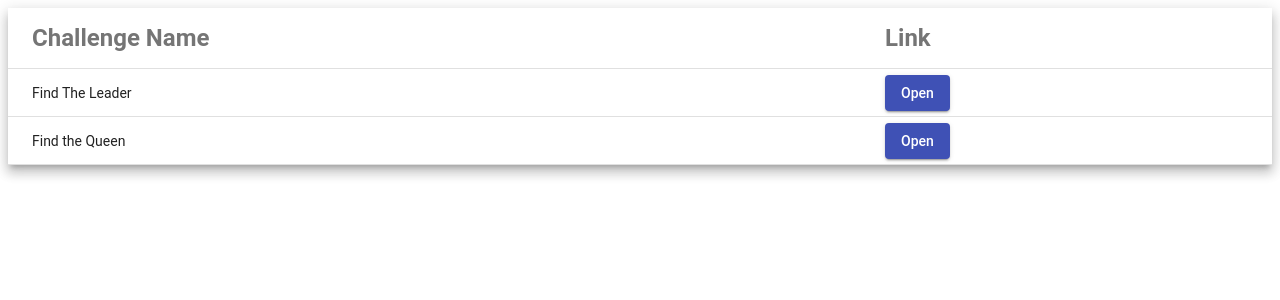
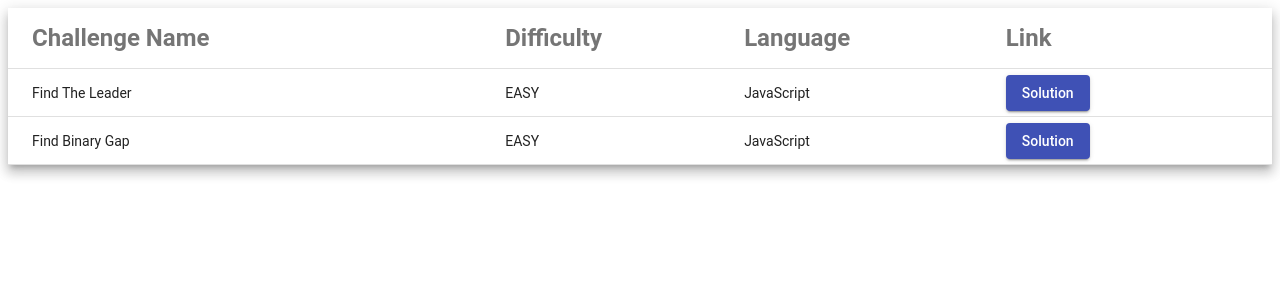
Before and after one commit to ShubhenduVaid/programmingChallenges, an Angular app: page /grid in a window 1280 px wide. Shown: the top 300 px of the page. Built offline with nearby package versions, Linux system fonts and the light colour scheme.

Commit message:
Added BinaryGap

```diff
--- a/language/index.ts
+++ b/language/index.ts
@@ -1,2 +1,2 @@
 export * from "./js/easy/findTheLeader/findTheLeader";
-export * from "./js/easy/findTheQueen/findTheQueen";
+export * from "./js/easy/findBinaryGap/findBinaryGap";
--- /dev/null
+++ b/language/js/easy/findBinaryGap/findBinaryGap.ts
@@ -0,0 +1,48 @@
+export const findBinaryGap =
+`
+A binary gap within a positive integer N is any maximal sequence of consecutive zeros that is surrounded by ones at both ends in the binary representation of N.
+
+For example, number 9 has binary representation 1001 and contains a binary gap of length 2. The number 529 has binary representation 1000010001 and contains two binary gaps: one of length 4 and one of length 3. The number 20 has binary representation 10100 and contains one binary gap of length 1. The number 15 has binary representation 1111 and has no binary gaps. The number 32 has binary representation 100000 and has no binary gaps.
+
+Write a function:
+
+function solution(N);
+
+that, given a positive integer N, returns the length of its longest binary gap. The function should return 0 if N doesn't contain a binary gap.
+
+For example, given N = 1041 the function should return 5, because N has binary representation 10000010001 and so its longest binary gap is of length 5. Given N = 32 the function should return 0, because N has binary representation '100000' and thus no binary gaps.
+
+Assume that:
+
+N is an integer within the range [1..2,147,483,647].
+Complexity:
+
+expected worst-case time complexity is O(log(N));
+expected worst-case space complexity is O(1).
+
+function solution(N) {
+    let binaryNo = N.toString(2);
+    let binaryList = binaryNo.split('');
+    let maxCount = 0;
+    let count = 0;
+	let startingOne = true;
+	let endingOne = false;
+    binaryList.forEach(element => {
+        if(element === '0'){
+            count ++;
+			endingOne = false;
+        }
+        else{
+			if(count > 0) endingOne = true;
+			if(startingOne && endingOne){
+				maxCount = (count > maxCount)?count:maxCount;
+			}
+            count = 0;
+        }
+    });
+    return maxCount;
+};
+console.log(solution(42));
+console.log(solution(1041));
+console.log(solution(32));
+`;
--- a/language/js/easy/findTheLeader/findTheLeader.ts
+++ b/language/js/easy/findTheLeader/findTheLeader.ts
@@ -1,5 +1,5 @@
-export const findTheLeader = `
-
+export const findTheLeader =
+`
 Find the no in a ascending sorted array with max count. Function should return count and no.
 
 let arr = [1, 1, 1, 1, 1, 2, 2, 3, 4, 4, 4, 4, 4, 4, 4, 5, 5];
--- a/language/js/easy/findTheQueen/findThequeen.ts
+++ /dev/null
@@ -1 +0,0 @@
-export const findTheQueen = `hh`
--- a/language/list.ts
+++ b/language/list.ts
@@ -3,13 +3,15 @@ export const list: PeriodicElement[] = [
     id: '1',
     challengeName: 'Find The Leader',
     link: 'findTheLeader',
-    difficulty: 'EASY'
+    difficulty: 'EASY',
+    language: 'JavaScript'
   },
   {
     id: '2',
-    challengeName: 'Find the Queen',
-    link: 'findTheQueen',
-    difficulty: 'EASY'
+    challengeName: 'Find Binary Gap',
+    link: 'findBinaryGap',
+    difficulty: 'EASY',
+    language: 'JavaScript'
   },
 ];
 
@@ -18,4 +20,5 @@ export interface PeriodicElement {
   challengeName: string;
   link: string;
   difficulty: string;
+  language: string;
 }
--- a/src/app/grid/grid/grid.component.html
+++ b/src/app/grid/grid/grid.component.html
@@ -7,13 +7,26 @@
     <td mat-cell *matCellDef="let element"> {{element.challengeName}} </td>
   </ng-container>
 
-  <!-- Name Column -->
+  <ng-container matColumnDef="language">
+    <th mat-header-cell *matHeaderCellDef>
+      <h1>Language</h1>
+    </th>
+    <td mat-cell *matCellDef="let element"> {{element.language}} </td>
+  </ng-container>
+
+  <ng-container matColumnDef="difficulty">
+    <th mat-header-cell *matHeaderCellDef>
+      <h1>Difficulty</h1>
+    </th>
+    <td mat-cell *matCellDef="let element"> {{element.difficulty}} </td>
+  </ng-container>
+
   <ng-container matColumnDef="link">
     <th mat-header-cell *matHeaderCellDef>
       <h1>Link</h1>
     </th>
     <td mat-cell *matCellDef="let element">
-      <button mat-raised-button color="primary" (click)="onChallengeOpen(element.id)">Open</button>
+      <button mat-raised-button color="primary" (click)="onChallengeOpen(element.id)">Solution</button>
     </td>
   </ng-container>
 
--- a/src/app/grid/grid/grid.component.ts
+++ b/src/app/grid/grid/grid.component.ts
@@ -11,7 +11,7 @@ const ELEMENT_DATA: PeriodicElement[] = list;
 })
 
 export class GridComponent implements OnInit {
-  displayedColumns: string[] = ['challengeName', 'link'];
+  displayedColumns: string[] = ['challengeName', 'difficulty', 'language', 'link'];
   dataSource = ELEMENT_DATA;
   constructor(private router: Router) { }
 
--- a/src/styles.css
+++ b/src/styles.css
@@ -5,7 +5,7 @@
 .CodeMirror {
   /* Set height, width, borders, and global font properties here */
   font-family: monospace;
-  height: 500px;
+  height: 600px;
   color: black;
   direction: ltr;
 }
```
Also changed, not shown: language/js/easy/findBinaryGap/index.js (added, +25 -0 lines).
